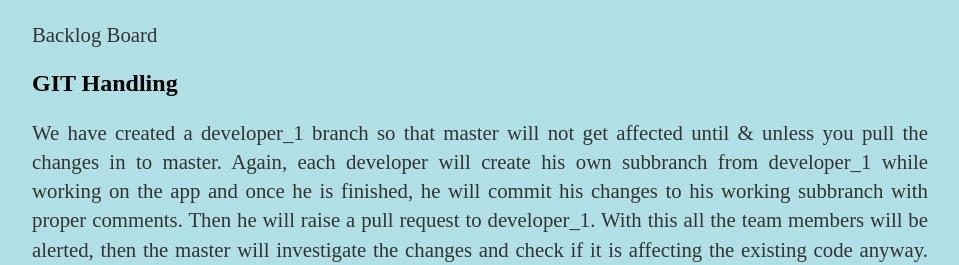
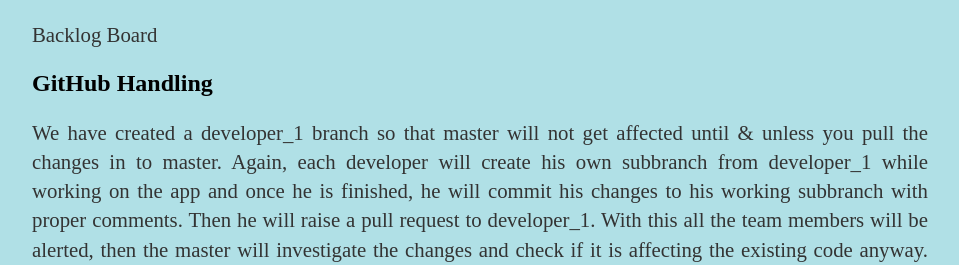
Before and after one commit to kartikprabhu20/YourEuro, a Jekyll site: the page built from docs/_posts/2019-05-13-BasicPrototype.md, in a window 1280 px wide and 900 px high, scrolled down 9477 px, cut to the strip 190-455 px from the top of the window. Shown: the whole strip, without its empty margins (160-1119 px from the left). Built offline with Jekyll 4.4.1, drawn with Linux system fonts in a browser that asks for light colours; a file with an impossible date is left out.

Commit message:
Update 2019-05-13-BasicPrototype.md

```diff
--- a/docs/_posts/2019-05-13-BasicPrototype.md
+++ b/docs/_posts/2019-05-13-BasicPrototype.md
@@ -102,7 +102,7 @@
 <p>Scrum Board</p>
 <img src="https://github.com/DBSE-teaching/isee2019-ARTexceptionals/blob/master/docs/images/Backlog.png?raw=true" width="800" height="600" >
 <p>Backlog Board</p>
-<h2>GIT Handling</h2>
+<h2>GitHub Handling</h2>
 <p>We have created a developer_1 branch so that master will not get affected until & unless you pull the changes in to master.
 Again, each developer will create his own subbranch from developer_1 while working on the app and once he is finished, he will commit his changes to his working subbranch with proper comments.
 Then he will raise a pull request to developer_1. With this all the team members will be alerted, then the master will investigate the changes and check if it is affecting the existing code anyway.
```
